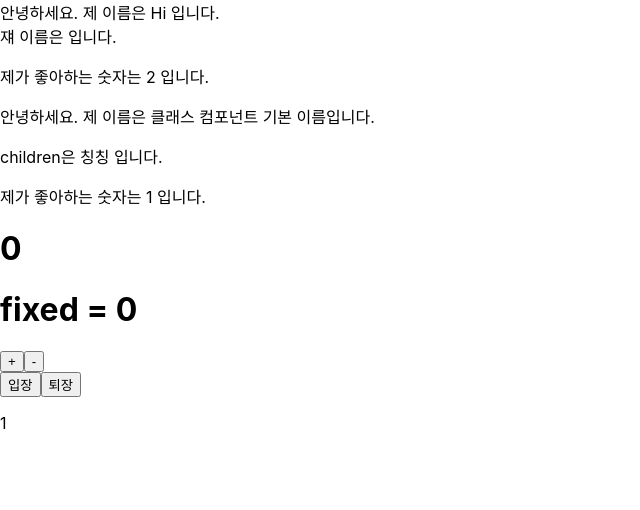
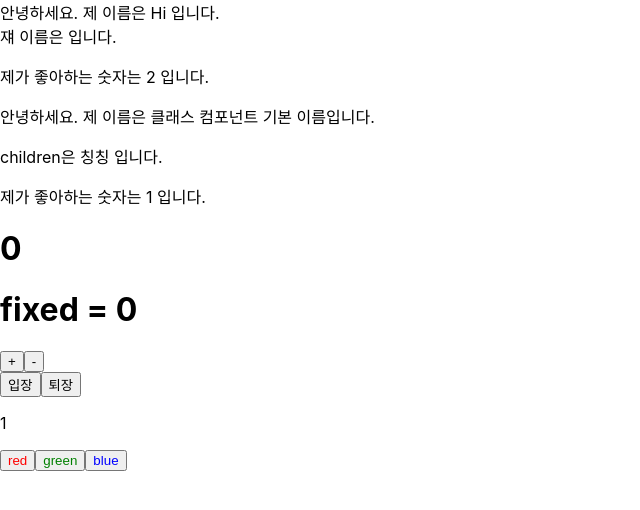
Before and after one commit to Wony-Lee/react_study, a React (Create React App) app: page / in a window 1280 px wide. Shown: the top 510 px of the page, without its empty margins (0-640 px from the left). Built offline with nearby package versions, Linux system fonts and the light colour scheme.

Commit message:
useState multiple

```diff
--- a/src/components/useComp/Say.js
+++ b/src/components/useComp/Say.js
@@ -4,12 +4,34 @@ const Say = () => {
     const [message, setMessage] = useState("1");
     const onClickEnter = () => setMessage("Hi");
     const onClickLeave = () => setMessage("Bye");
+
+    const [color, setColor] = useState("black");
     return (
         <>
             <div>
                 <button onClick={onClickEnter}>입장</button>
                 <button onClick={onClickLeave}>퇴장</button>
-                <p>{message}</p>
+                <p style={{ color }}>{message}</p>
+                <button
+                    style={{ color: "red" }}
+                    onClick={() => setColor("red")}
+                >
+                    red
+                </button>
+
+                <button
+                    style={{ color: "green" }}
+                    onClick={() => setColor("green")}
+                >
+                    green
+                </button>
+
+                <button
+                    style={{ color: "blue" }}
+                    onClick={() => setColor("blue")}
+                >
+                    blue
+                </button>
             </div>
         </>
     );
```
